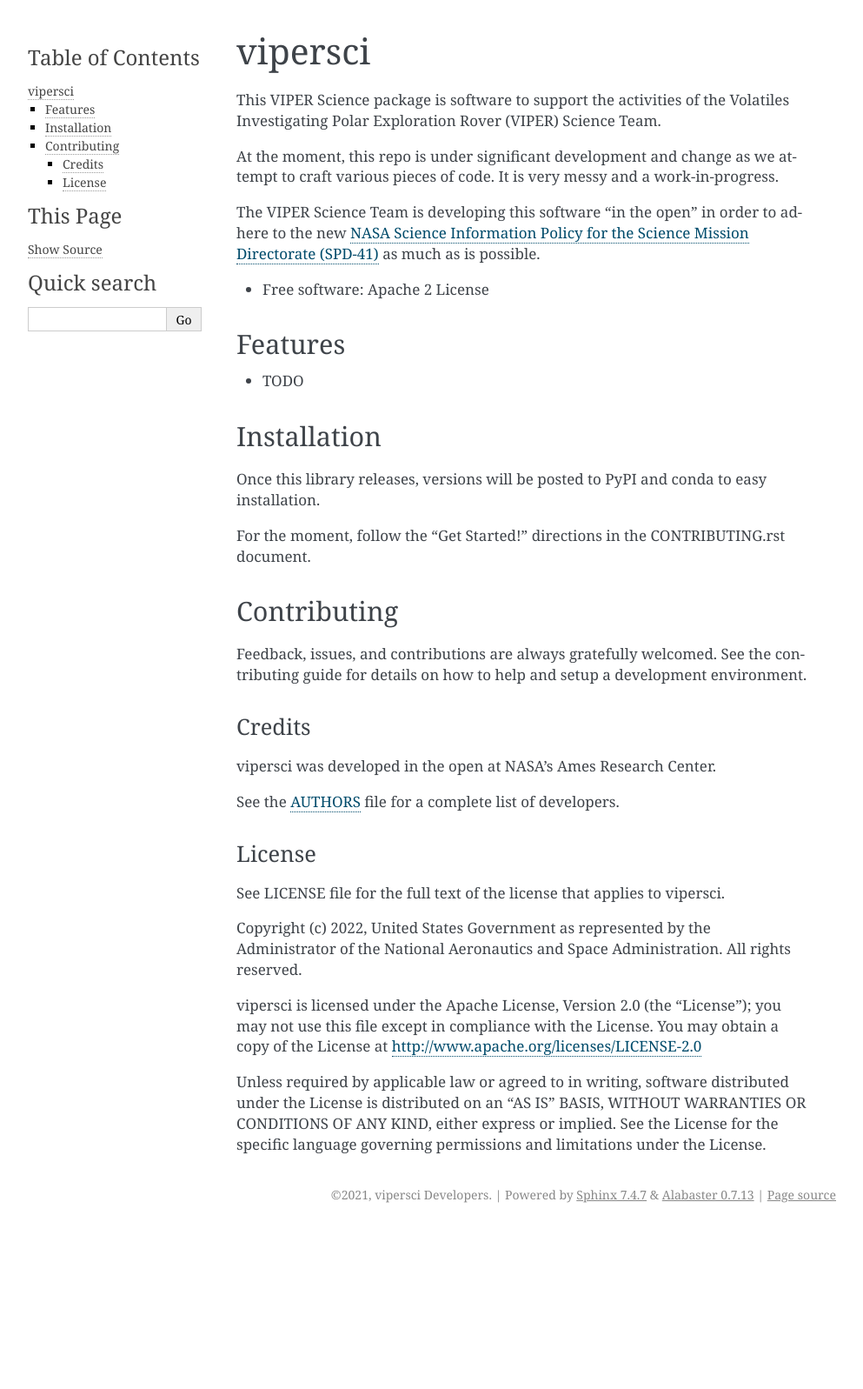
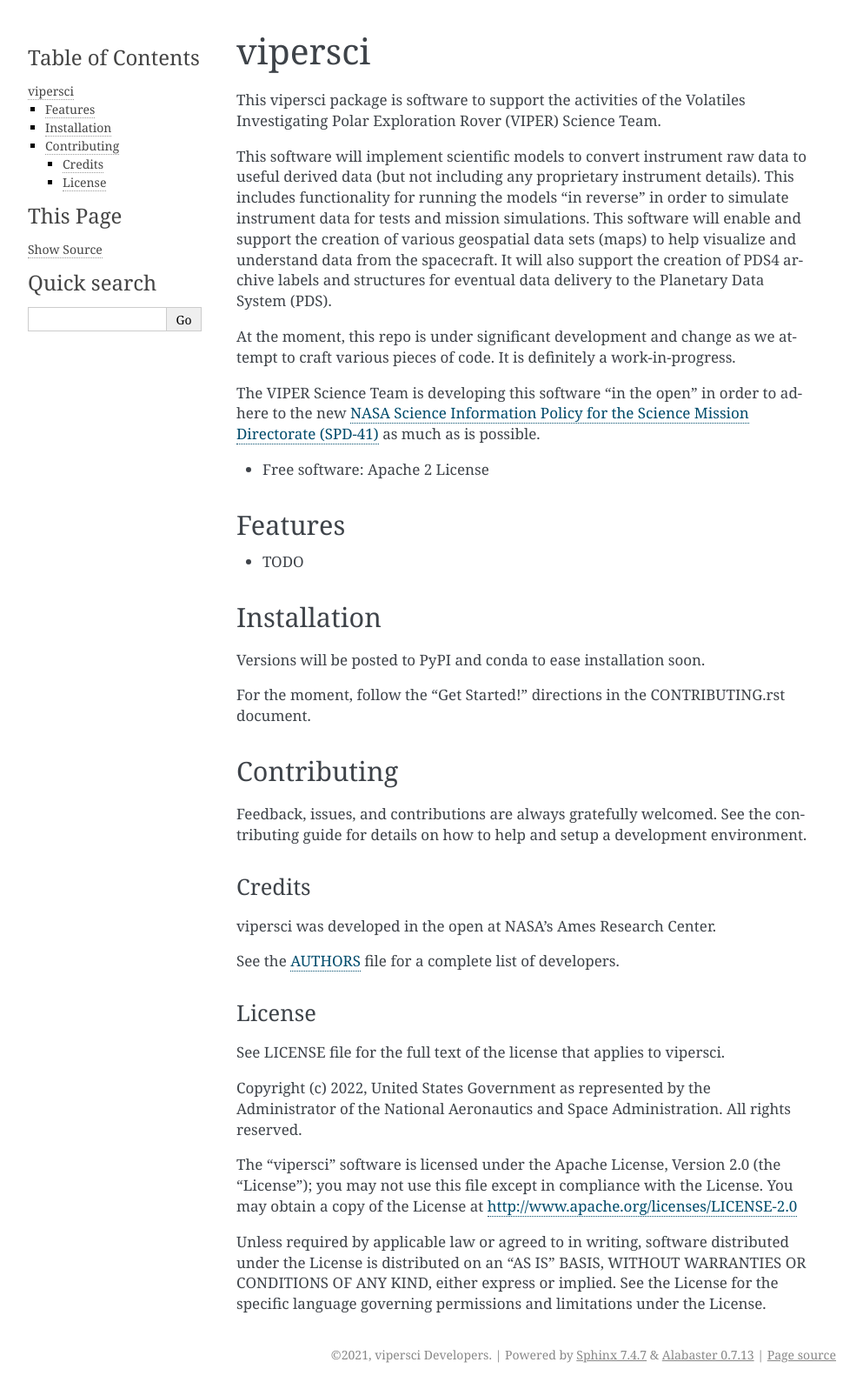
Before and after one commit to NeoGeographyToolkit/vipersci, a Sphinx documentation site: the page built from docs/readme.rst, in a window 1280 px wide. Shown: the whole page at 87% size, without its empty margins (148-1141 px from the left). Built offline with Sphinx 7.4.7, drawn with Linux system fonts in a browser that asks for light colours; pages that are not in the unit, such as notebooks, are missing from menus; before the commit the page ends 1413 px from its top, so only the background shows below that.

Commit message:
docs(Many files.): Lots of miscellaneous documentation updates for 0.1 release.

```diff
--- a/CHANGELOG.rst
+++ b/CHANGELOG.rst
@@ -27,6 +27,8 @@
 
 Unreleased
 ----------
-0.1.0 (2021-??-??)
 
-* First release on PyPI.
+
+0.1.0 (2022-10-05)
+------------------
+Initial release.
--- a/README.rst
+++ b/README.rst
@@ -2,11 +2,21 @@
 vipersci
 ========
 
-This VIPER Science package is software to support the activities of the
+This vipersci package is software to support the activities of the
 Volatiles Investigating Polar Exploration Rover (VIPER) Science Team.
 
+This software will implement scientific models to convert instrument
+raw data to useful derived data (but not including any proprietary
+instrument details). This includes functionality for running the
+models "in reverse" in order to simulate instrument data for tests
+and mission simulations. This software will enable and support the
+creation of various geospatial data sets (maps) to help visualize
+and understand data from the spacecraft. It will also support the
+creation of PDS4 archive labels and structures for eventual data
+delivery to the Planetary Data System (PDS).
+
 At the moment, this repo is under significant development and change as we
-attempt to craft various pieces of code.  It is very messy and a work-in-progress.
+attempt to craft various pieces of code.  It is definitely a work-in-progress.
 
 The VIPER Science Team is developing this software "in the open"
 in order to adhere to the new `NASA Science Information Policy for
@@ -16,7 +26,7 @@
 
 
 * Free software: Apache 2 License
-..
+
 ..    * Documentation: https://vipersci.readthedocs.io.
 ..    * `PlanetaryPy`_ Affiliate Package.
 
@@ -30,7 +40,7 @@
 Installation
 ------------
 
-Once this library releases, versions will be posted to PyPI and conda to easy installation.
+Versions will be posted to PyPI and conda to ease installation soon.
 
 For the moment, follow the "Get Started!" directions in the CONTRIBUTING.rst document.
 
@@ -61,9 +71,9 @@
 the Administrator of the National Aeronautics and Space
 Administration. All rights reserved.
 
-vipersci is licensed under the Apache License, Version 2.0 (the "License");
-you may not use this file except in compliance with the License. You
-may obtain a copy of the License at
+The "vipersci" software is licensed under the Apache License, Version 2.0
+(the "License"); you may not use this file except in compliance with the
+License.  You may obtain a copy of the License at
 http://www.apache.org/licenses/LICENSE-2.0
 
 Unless required by applicable law or agreed to in writing, software
--- /dev/null
+++ b/docs/changelog.rst
@@ -0,0 +1 @@
+.. include:: ../CHANGELOG.rst
--- a/docs/conf.py
+++ b/docs/conf.py
@@ -31,7 +31,9 @@
 
 # Add any Sphinx extension module names here, as strings. They can be
 # extensions coming with Sphinx (named 'sphinx.ext.*') or your custom ones.
-extensions = ['sphinx.ext.autodoc', 'sphinx.ext.viewcode']
+extensions = [
+    'sphinx.ext.autodoc', 'sphinx.ext.viewcode', 'sphinxcontrib.autoprogram'
+]
 
 # Add any paths that contain templates here, relative to this directory.
 templates_path = ['_templates']
--- a/docs/history.rst
+++ /dev/null
@@ -1 +0,0 @@
-.. include:: ../HISTORY.rst
--- a/docs/index.rst
+++ b/docs/index.rst
@@ -11,7 +11,7 @@
    modules
    contributing
    authors
-   history
+   changelog
 
 Indices and tables
 ==================
--- a/docs/installation.rst
+++ b/docs/installation.rst
@@ -14,7 +14,6 @@
 
     $ pip install vipersci
 
-This is the preferred method to install vipersci, as it will always install the most recent stable release.
 
 If you don't have `pip`_ installed, this `Python installation guide`_ can guide
 you through the process.
```
Also changed, not shown: CONTRIBUTING.rst (+6 -4 lines), setup.cfg (+4 -4 lines), .github/pull_request_template.md (added), 2 other files.
